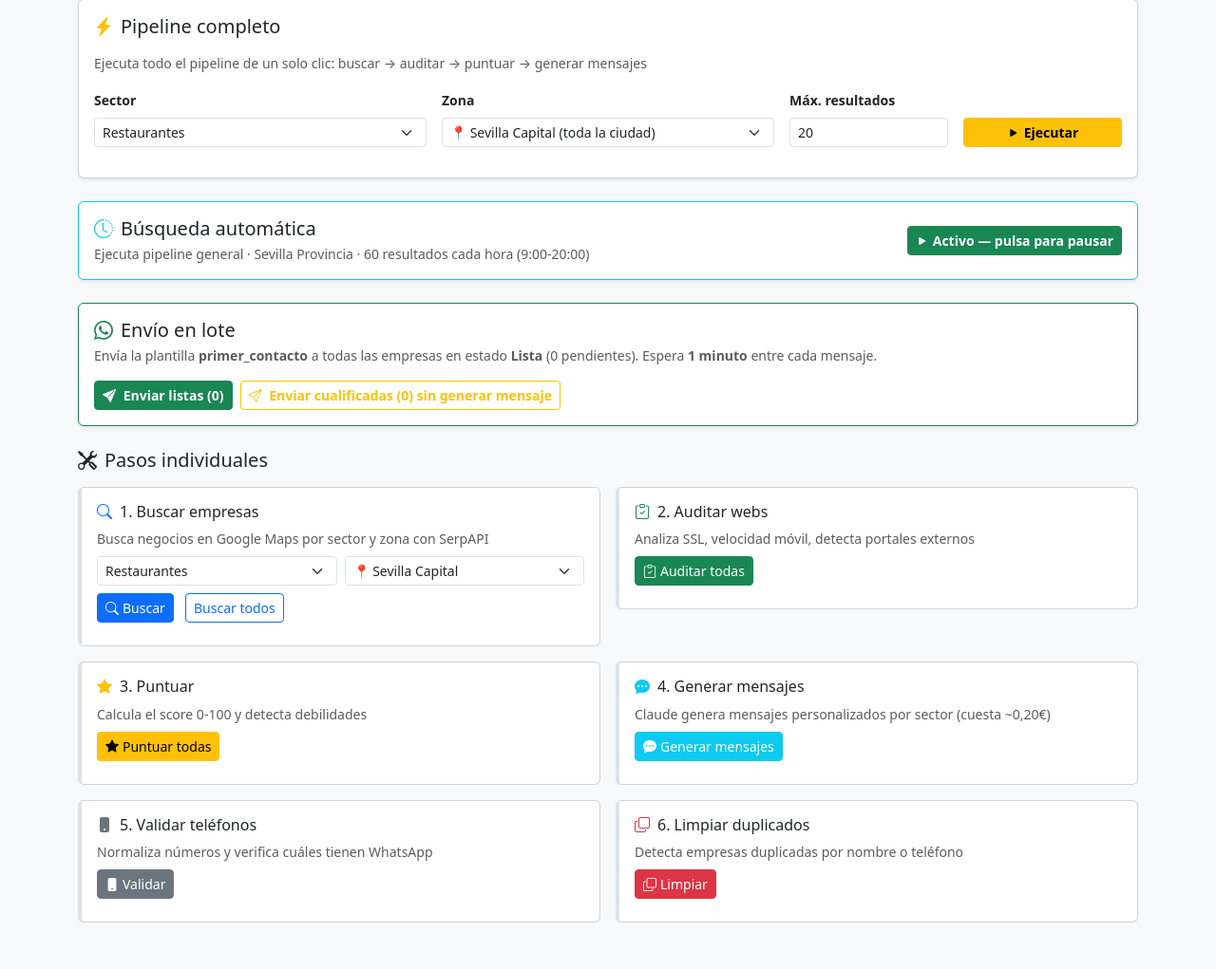
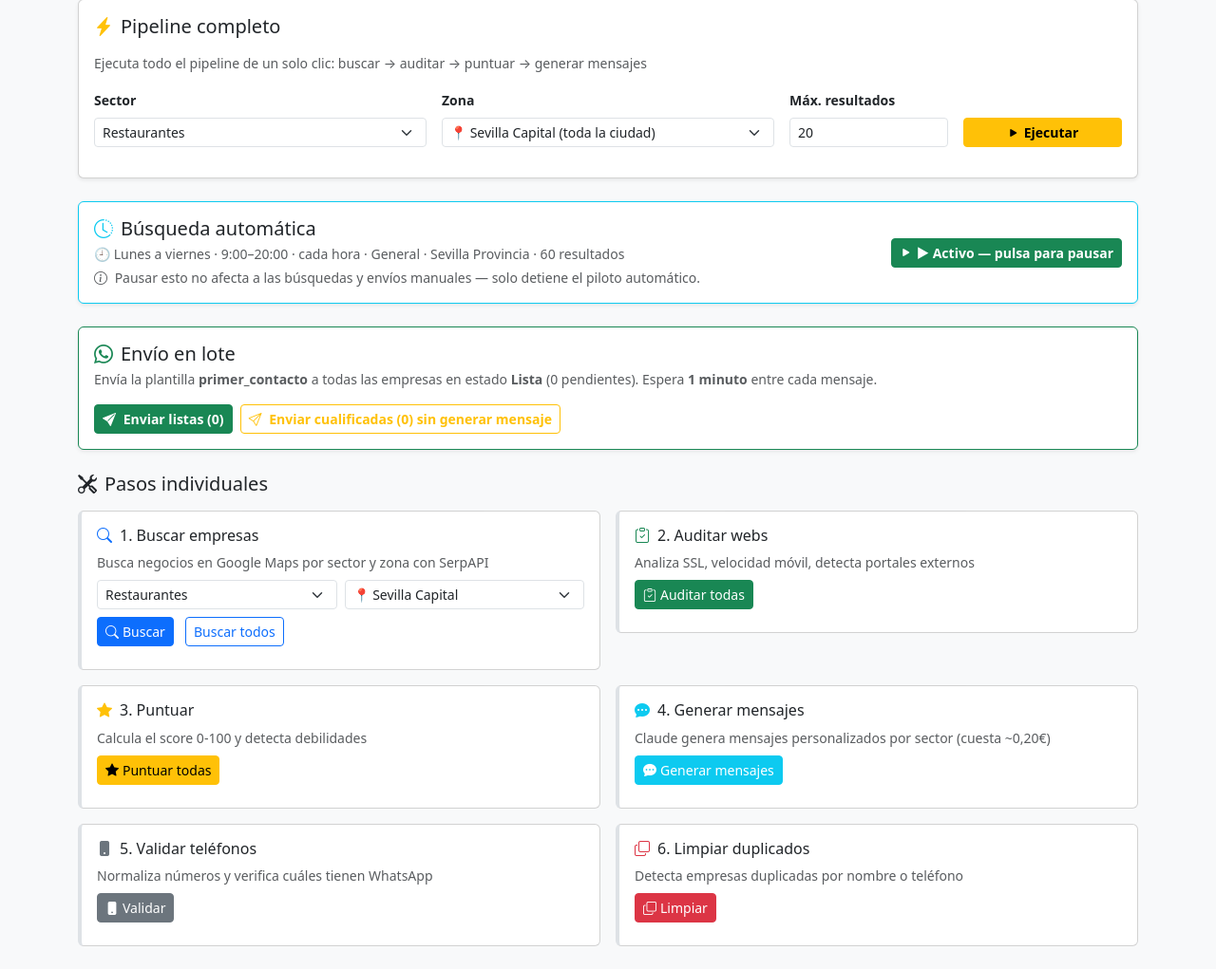
Before and after one commit to RyomenDAW/prospector, a Flask app: page /panel in a window 1280 px wide. Shown: the part 220-1241 px from the top of the page at 95% size. Before the commit the page ends 1192 px from the top, so only its background shows below. Run offline with Flask 3, Linux system fonts and the light colour scheme; data that the repository does not hold is empty; some libraries are stand-ins or nearby versions.

Commit message:
Prospector: scheduler con horario L-V 9-20, switch manual en panel, aviso de que manual sigue activo

```diff
--- a/app.py
+++ b/app.py
@@ -488,14 +488,19 @@ def _scheduler_loop():
     from datetime import datetime
 
     HORA_INICIO = 9
-    HORA_FIN    = 20
+    HORA_FIN    = 18
     INTERVALO   = 3600
 
     time_module.sleep(30)
 
     while True:
         ahora      = datetime.now()
-        en_horario = HORA_INICIO <= ahora.hour < HORA_FIN
+        # HORARIOS
+        #  lunes(0) a viernes(4)
+        en_horario = (
+            ahora.weekday() <= 4
+            and HORA_INICIO <= ahora.hour < HORA_FIN
+        )
         pipeline_activo = (
             tareas_estado.get("pipeline", {}).get("estado") == "ejecutando"
         )
--- a/templates/panel.html
+++ b/templates/panel.html
@@ -240,22 +240,29 @@
 
     <!-- SCHEDULER AUTOMÁTICO -->
       <div class="card mb-4 shadow-sm border-info">
-      <div class="card-body d-flex align-items-center justify-content-between">
+        <div class="card-body">
+          <div class="d-flex align-items-center justify-content-between">
             <div>
               <h5 class="card-title mb-1">
                 <i class="bi bi-clock-history text-info me-2"></i>Búsqueda automática
               </h5>
               <p class="text-muted small mb-0" id="scheduler-desc">
-            Ejecuta pipeline general · Sevilla Provincia · 60 resultados cada hora (9:00-20:00)
+                🕘 Lunes a viernes · 9:00–20:00 · cada hora · General · Sevilla Provincia · 60 resultados
+              </p>
+              <p class="text-muted small mb-0 mt-1">
+                <i class="bi bi-info-circle me-1"></i>
+                Pausar esto no afecta a las búsquedas y envíos manuales — solo detiene el piloto automático.
               </p>
             </div>
             <button
               id="btn-scheduler"
               onclick="toggleScheduler()"
-          class="btn btn-sm fw-bold"
+              class="btn btn-sm fw-bold ms-3"
+              style="min-width: 220px"
             >
               Cargando...
             </button>
+          </div>
         </div>
       </div>
 
@@ -697,23 +704,21 @@
         const btn = document.getElementById("btn-scheduler");
         const desc = document.getElementById("scheduler-desc");
         if (pausado) {
-          btn.className = "btn btn-sm fw-bold btn-warning";
-          btn.innerHTML = '<i class="bi bi-pause-fill me-1"></i>Pausado — pulsa para reanudar';
-          desc.textContent = "⏸ Scheduler pausado manualmente";
+          btn.className = "btn btn-sm fw-bold btn-warning ms-3";
+          btn.innerHTML = '<i class="bi bi-pause-fill me-1"></i>⏸ Pausado — pulsa para reanudar';
+          desc.textContent = "⏸ Scheduler pausado — las búsquedas manuales siguen disponibles";
         } else {
-          btn.className = "btn btn-sm fw-bold btn-success";
-          btn.innerHTML = '<i class="bi bi-play-fill me-1"></i>Activo — pulsa para pausar';
-          desc.textContent = "Ejecuta pipeline general · Sevilla Provincia · 60 resultados cada hora (9:00-20:00)";
+          btn.className = "btn btn-sm fw-bold btn-success ms-3";
+          btn.innerHTML = '<i class="bi bi-play-fill me-1"></i>▶ Activo — pulsa para pausar';
+          desc.textContent = "🕘 Lunes a viernes · 9:00–20:00 · cada hora · General · Sevilla Provincia · 60 resultados";
         }
       }
 
-      // Cargar estado inicial del scheduler al abrir el panel
       document.addEventListener("DOMContentLoaded", function () {
         fetch("/accion/scheduler-estado")
           .then(r => r.json())
           .then(data => actualizarBtnScheduler(data.scheduler_pausado));
 
-        // El polling del lote ya existía
         fetch("/accion/estado-lote")
           .then((r) => r.json())
           .then((s) => {
```
Lines whose indentation alone changed are shown as unchanged.
